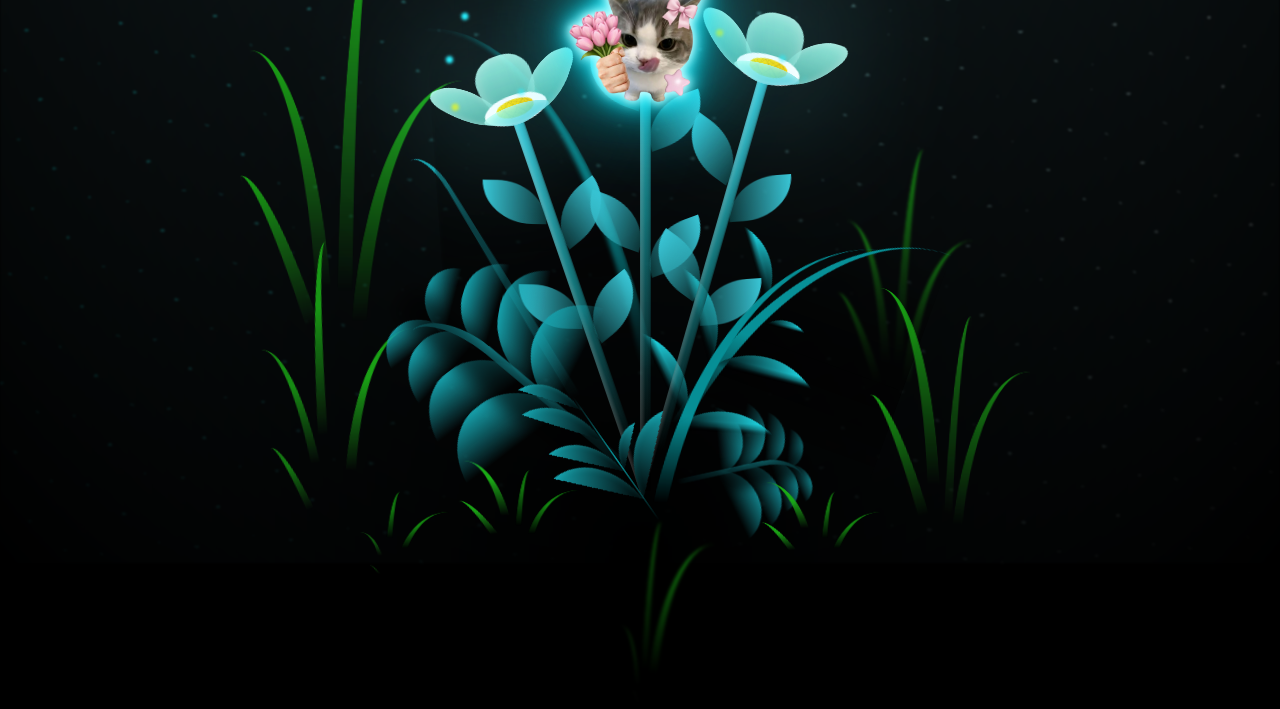
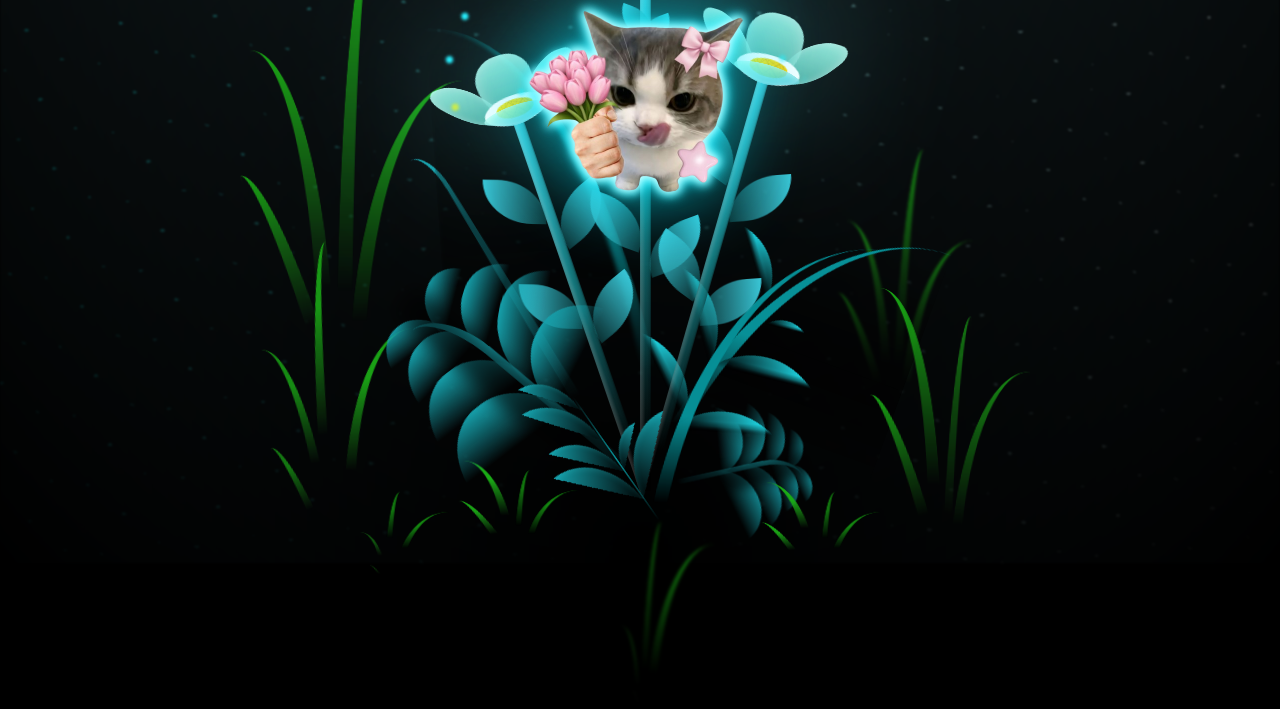
Before and after one commit to Xyrannn/bunga-buat-kak-meca, a plain HTML site: page flower.html in a window 1280 px wide. Shown: the part 237-946 px from the top of the page. Drawn offline with Linux system fonts and the light colour scheme; a web font is replaced by a local one.

Commit message:
nambahin cukingg

```diff
--- a/css/main.css
+++ b/css/main.css
@@ -28,20 +28,21 @@ body {
 .judul .kucing {
     display: block;
     height: clamp(100px, 20vh, 180px);
-    width: auto;
+    width: 250px;
+    height: auto;
     max-width: 60vw;
-    margin: 8px auto 0;
+    margin: 20px auto 0;
     opacity: 0;
-    filter: drop-shadow(0 0 5px #7df9ff) drop-shadow(0 0 10px #7df9ff) drop-shadow(0 0 20px #00eaff);
+    filter: drop-shadow(0 0 5px #7df9ff) drop-shadow(0 0 5px #7df9ff) drop-shadow(0 0 5px #00eaff);
     animation: zoomIn 0.8s ease 0.9s forwards, imgGlow 1.5s ease-in-out infinite alternate;
 }
 
 @keyframes imgGlow {
     from {
-        filter: drop-shadow(0 0 5px #7df9ff) drop-shadow(0 0 10px #7df9ff) drop-shadow(0 0 20px #00eaff);
+        filter: drop-shadow(0 0 5px #7df9ff) drop-shadow(0 0 5px #7df9ff) drop-shadow(0 0 5px #00eaff);
     }
     to {
-        filter: drop-shadow(0 0 5px #ffffff) drop-shadow(0 0 5px #7df9ff) drop-shadow(0 0 10px #00eaff) drop-shadow(0 0 50px #00eaff);
+        filter: drop-shadow(0 0 5px #ffffff) drop-shadow(0 0 5px #7df9ff) drop-shadow(0 0 5px #00eaff) drop-shadow(0 0 50px #00eaff);
     }
 }
 
```
